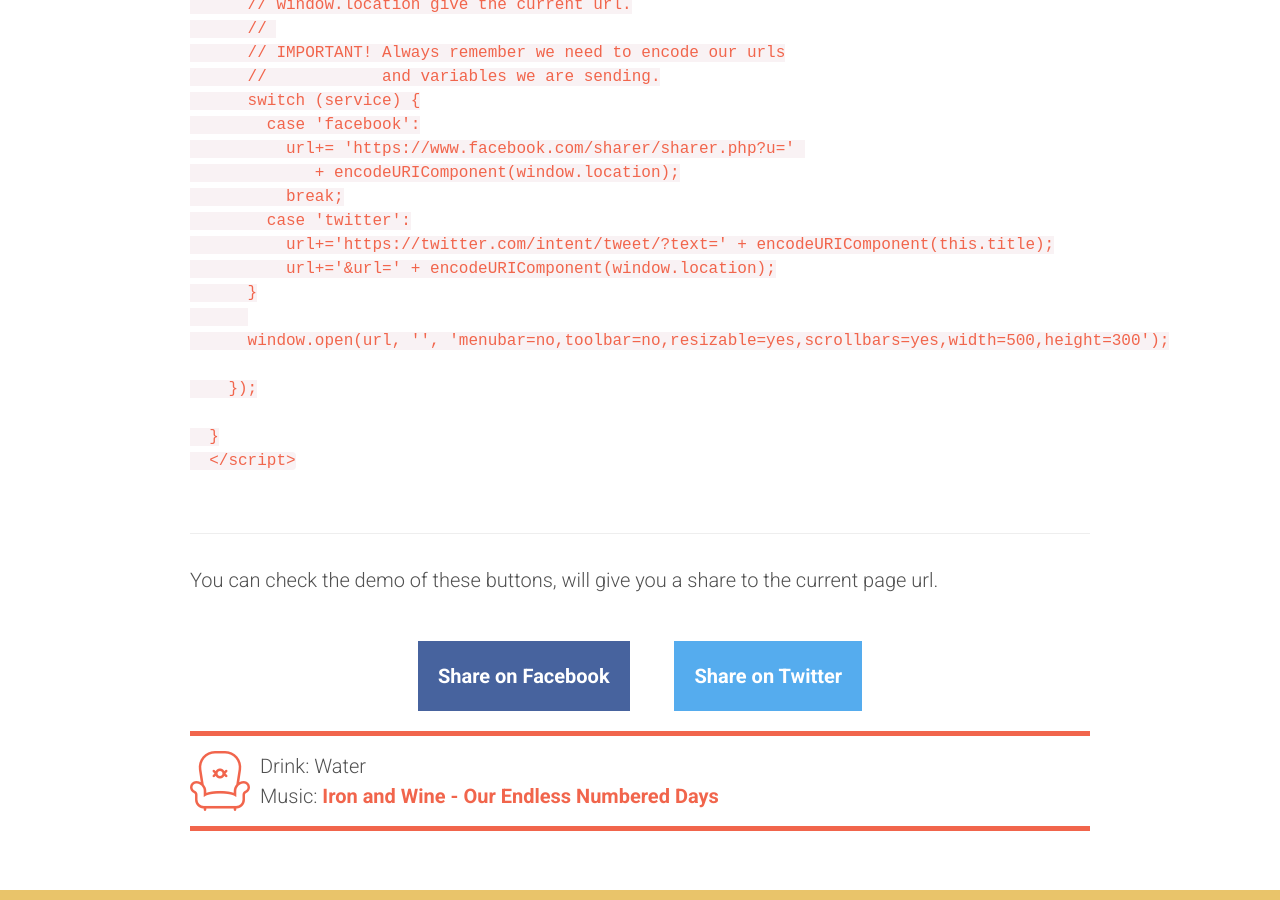
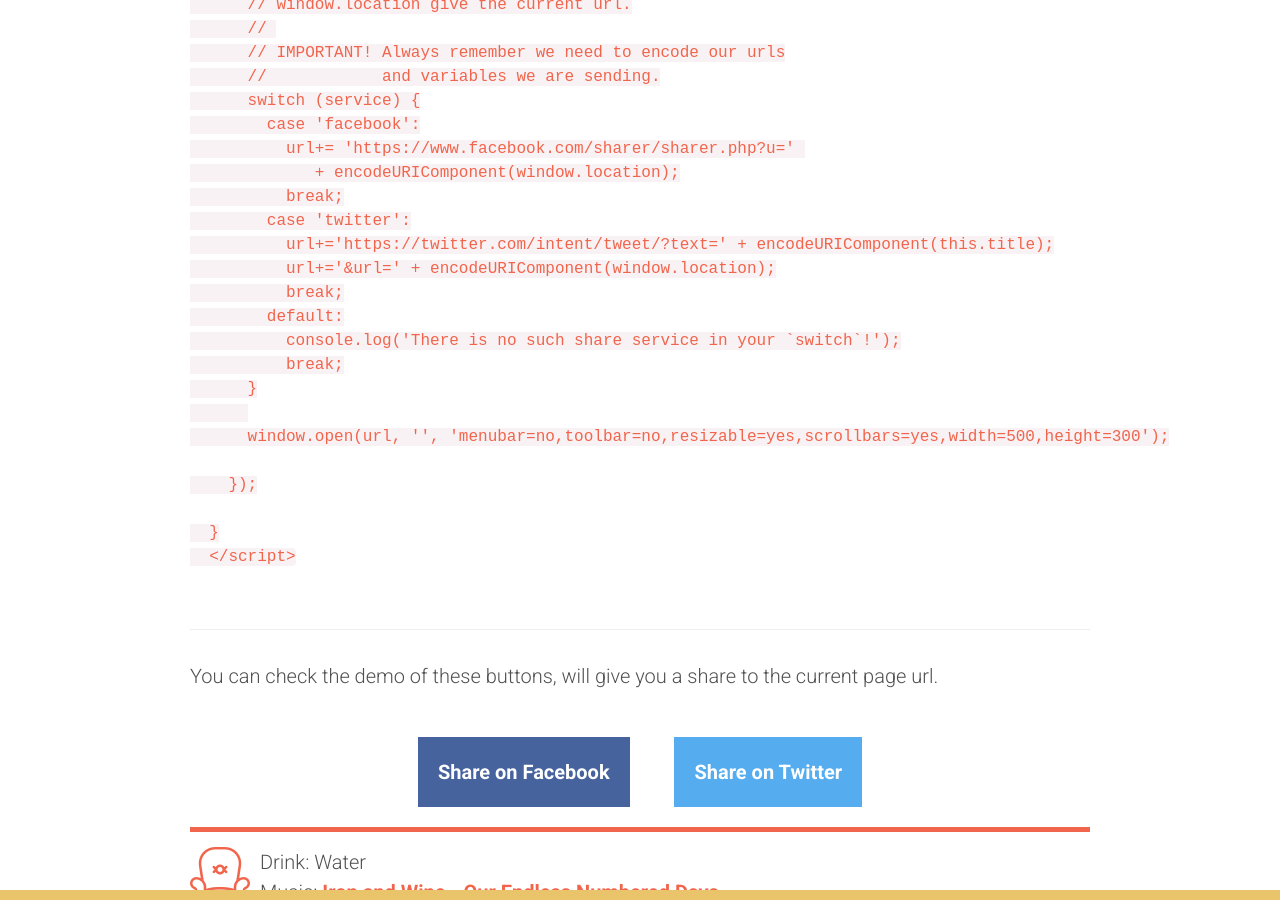
Before and after one commit to codegaze/codegaze.github.io, a Jekyll site: the page built from _posts/2015-11-24-share-buttons-performance.md, in a window 1280 px wide and 900 px high, scrolled down 1815 px. Built offline with Jekyll 4.4.1, drawn with Linux system fonts in a browser that asks for light colours; nearby versions of some CDN libraries; comment, search, counter and statistics services are not loaded; a style sheet for code colours, icons or effects is not loaded.

Commit message:
Fixed Things in Post

```diff
--- a/_posts/2015-11-24-share-buttons-performance.md
+++ b/_posts/2015-11-24-share-buttons-performance.md
@@ -61,6 +61,10 @@ And the javascript code for it with some comments to explain what's going on.
         case 'twitter':
           url+='https://twitter.com/intent/tweet/?text=' + encodeURIComponent(this.title);
           url+='&url=' + encodeURIComponent(window.location);
+          break;
+        default:
+          console.log('There is no such share service in your `switch`!');
+          break;
       }
 
       window.open(url, '', 'menubar=no,toolbar=no,resizable=yes,scrollbars=yes,width=500,height=300');
@@ -109,6 +113,10 @@ You  can check the demo of these buttons, will give you a share to the current p
         case 'twitter':
           url+='https://twitter.com/intent/tweet/?text=' + encodeURIComponent(this.title);
           url+='&url=' + encodeURIComponent(window.location);
+          break;
+        default:
+          console.log('There is no such share service in your `switch`!');
+          break;
       }
 
       window.open(url, '', 'menubar=no,toolbar=no,resizable=yes,scrollbars=yes,width=500,height=300');
```
